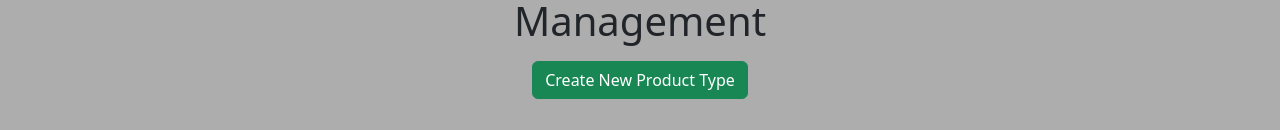
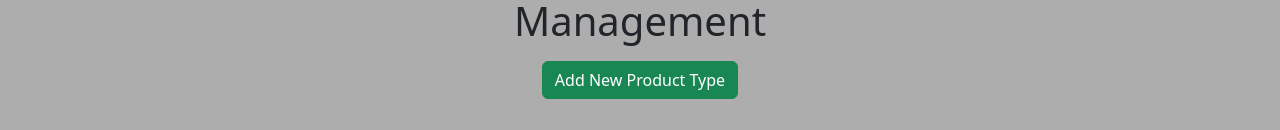
Before and after one commit to jarsenau11/Warehouse-Management, a React (Create React App) app in the folder app/: page /productTypes in a window 1280 px wide. Shown: the part 139-269 px from the top of the page. Built offline with nearby package versions, Linux system fonts and the light colour scheme; no server answers.

Commit message:
frontend POST operations progress

```diff
--- a/app/src/components/Modal/index.js
+++ b/app/src/components/Modal/index.js
@@ -23,7 +23,7 @@ function CustomModal(props) {
           <Button variant={props.cancelButtonVariant} onClick={handleClose}>
             Cancel
           </Button>
-          <Button variant={props.submitButtonVariant} onClick={props.handleSubmit}>
+          <Button variant={props.submitButtonVariant} onClick={function(){props.handleSubmit(); handleClose()}}>
             Confirm
           </Button>
         </Modal.Footer>
--- a/app/src/pages/Inventory.js
+++ b/app/src/pages/Inventory.js
@@ -1,9 +1,7 @@
 import React, { useEffect, useState } from "react";
 import CustomModal from "../components/Modal";
-import Button from 'react-bootstrap/Button';
 import Col from 'react-bootstrap/Col';
 import Form from 'react-bootstrap/Form';
-import InputGroup from 'react-bootstrap/InputGroup';
 import Row from 'react-bootstrap/Row';
 
 export default function Inventory() {
--- a/app/src/pages/ProductTypes.js
+++ b/app/src/pages/ProductTypes.js
@@ -1,4 +1,8 @@
 import React, { useEffect, useState } from "react";
+import CustomModal from "../components/Modal";
+import Col from 'react-bootstrap/Col';
+import Form from 'react-bootstrap/Form';
+import Row from 'react-bootstrap/Row';
 
 export default function Products() {
     const [productTypes, setProductTypes] = useState([]);
@@ -6,6 +10,41 @@ export default function Products() {
     const [warehouses, setWarehouses] = useState([]);
     const [items, setItems] = useState([]);
     // const [error, setError] = useState();
+    const [newProductTypeFormData, setNewProductTypeFormData] = useState();
+
+    const [validated, setValidated] = useState(false);
+
+    const handleSubmit = (event) => {
+        // const form = event.currentTarget;
+        // if (form.checkValidity() === false) {
+        //     event.preventDefault();
+        //     event.stopPropagation();
+        // }
+
+        fetch('productTypes/newProductType', {
+            method: 'POST',
+            headers: {
+                'Content-Type': 'application/json',
+            },
+            body: JSON.stringify(newProductTypeFormData)
+        })
+            .then((res) => res.json())
+            .then((data) => {
+                setProductTypes([...productTypes, ...data]);
+            })
+            .catch((err) => {
+                console.log(err.message);
+            });
+
+        setValidated(true);
+
+    };
+
+    const handleInputChange = (event) => {
+        setNewProductTypeFormData({
+            'value': event.target.value
+        })
+    }
 
     useEffect(() => {
         fetch('productTypes')
@@ -55,8 +94,35 @@ export default function Products() {
         <div className="small-container">
             {/** find a cool component to appear at the top of the page instead */}
             <h1 className="text-center">Product Type Management</h1>
+
             <div className="margin-top margin-bottom">
-                <button className="btn btn-success">Create New Product Type</button>
+                <CustomModal
+                    buttonTitle="Add New Product Type"
+                    action="createProductType"
+                    modalHeading="Add New Product Type"
+                    submitButtonVariant="primary"
+                    cancelButtonVariant="secondary"
+                    modalBody={
+                        <Form noValidate validated={validated} onSubmit={handleSubmit}>
+                            <Row className="mb-3">
+                                <Form.Group as={Col} md="8" controlId="productType">
+                                    <Form.Label>Product Type</Form.Label>
+                                    <Form.Control
+                                        required
+                                        type="text"
+                                        className="form-control"
+                                        onChange={handleInputChange}
+                                    />
+                                    {/* <Form.Control.Feedback type="invalid">
+                                        Please enter a value that does not match an existing product type
+                                    </Form.Control.Feedback> */}
+                                </Form.Group>
+                            </Row>
+                        </Form>
+                    }
+                    handleSubmit={handleSubmit} // this needs to be if(validated)
+                >
+                </CustomModal>
             </div>
 
             <table className="table table-secondary table-bordered">
--- a/app/src/pages/Products.js
+++ b/app/src/pages/Products.js
@@ -1,10 +1,74 @@
 import React, { useEffect, useState } from "react";
+import CustomModal from "../components/Modal";
+import Col from 'react-bootstrap/Col';
+import Form from 'react-bootstrap/Form';
+import Row from 'react-bootstrap/Row';
 
 export default function Products() {
     const [products, setProducts] = useState([]);
     const [warehouses, setWarehouses] = useState([]);
     const [items, setItems] = useState([]);
+    const [productTypes, setProductTypes] = useState([]);
     // const [error, setError] = useState();
+
+    const [newProductFormData, setNewProductFormData] = useState(
+    //     {
+    //     name: '',
+    //     productType: {},
+    //     description: '',
+    //     price: 0,
+    //     size: 0
+    // }
+    );
+
+    const [validated, setValidated] = useState(false);
+
+    const handleSubmit = (event) => {
+        // const form = event.currentTarget;
+        // if (form.checkValidity() === false) {
+        //     event.preventDefault();
+        //     event.stopPropagation();
+        // }
+
+        // fetch('productTypes/newProductType', {
+        //     method: 'POST',
+        //     headers: {
+        //         'Content-Type': 'application/json',
+        //     },
+        //     body: JSON.stringify(newProductFormData)
+        // })
+        //     .then((res) => res.json())
+        //     .then((data) => {
+        //         setProducts([...products, ...data]);
+        //     })
+        //     .catch((err) => {
+        //         console.log(err.message);
+        //     });
+
+        console.log(newProductFormData);
+
+        setValidated(true);
+
+    };
+
+    const test = (event) => {
+        console.log(event.target.value)
+        // console.log(JSON.parse(event.target.value))
+    }
+
+    const handleInputChange = (event) => {
+        setNewProductFormData({
+            ...newProductFormData,
+            [event.target.name]: event.target.value,
+            // 'name': event.target.name,
+            // 'productType': event.target.type,
+            // 'description': event.target.description,
+            // 'price': event.target.price,
+            // 'size': event.target.size
+        })
+        // console.log(newProductFormData)
+        // console.log(newProductFormData.productType)
+    }
 
     useEffect(() => {
         fetch('products')
@@ -39,12 +103,112 @@ export default function Products() {
             });
     }, []);
 
+    useEffect(() => {
+        fetch('productTypes')
+            .then((res) => res.json())
+            .then((data) => {
+                setProductTypes(data);
+            })
+            .catch((err) => {
+                console.log(err.message);
+            });
+    }, []);
+
+
     return (
         <div>
             {/** find a cool component to appear at the top of the page instead */}
             <h1>Product Management</h1>
             <div className="margin-top margin-bottom">
-                <button className="btn btn-success">Create New Product</button>
+                <CustomModal
+                    buttonTitle="Add New Product"
+                    action="createProduct"
+                    modalHeading="Add New Product"
+                    submitButtonVariant="primary"
+                    cancelButtonVariant="secondary"
+                    modalBody={
+                        <Form noValidate validated={validated} onSubmit={handleSubmit}>
+                            <Row className="mb-3">
+                                <Form.Group as={Col} md="6" controlId="name">
+                                    <Form.Label>Name</Form.Label>
+                                    <Form.Control
+                                        required
+                                        name="name"
+                                        type="text"
+                                        className="form-control"
+                                        onChange={handleInputChange}
+                                    />
+                                    {/* <Form.Control.Feedback type="invalid">
+                                        Please enter a value that does not match an existing product name
+                                    </Form.Control.Feedback> */}
+                                </Form.Group>
+                                <Form.Group as={Col} md="6" controlId="type">
+                                    <Form.Label>Type</Form.Label>
+                                    <Form.Select aria-label="Product Type" name="productType" onChange={test}>
+                                        <option>Select a product type</option>
+                                        {productTypes.map((productType) => (
+                                            <option key={productType.productTypeId} value={productType}>{productType.value}</option>
+                                        ))}
+                                    </Form.Select>
+
+
+                                    {/* <Form.Control.Feedback type="invalid">
+
+                                    </Form.Control.Feedback> */}
+                                </Form.Group>
+                            </Row>
+
+                            <Row className="mb-3">
+                            <Form.Group as={Col} md="12" controlId="description">
+                                <Form.Label>Description</Form.Label>
+                                <Form.Control
+                                    required
+                                    name="description"
+                                    type="text"
+                                    className="form-control"
+                                    onChange={handleInputChange}
+                                />
+                                {/* <Form.Control.Feedback type="invalid">
+
+                                    </Form.Control.Feedback> */}
+                            </Form.Group>
+                            </Row>
+
+
+                            <Row className="mb-3">
+                            <Form.Group as={Col} md="6" controlId="price">
+                                <Form.Label>Price</Form.Label>
+                                <Form.Control
+                                    required
+                                    name="price"
+                                    type="text"
+                                    className="form-control"
+                                    onChange={handleInputChange}
+                                />
+                                {/* <Form.Control.Feedback type="invalid">
+
+                                    </Form.Control.Feedback> */}
+                            </Form.Group>
+                            <Form.Group as={Col} md="6" controlId="size">
+                                <Form.Label>Size</Form.Label>
+                                <Form.Control
+                                    required
+                                    name="size"
+                                    type="number"
+                                    className="form-control"
+                                    onChange={handleInputChange}
+                                />
+                                {/* <Form.Control.Feedback type="invalid">
+
+                                    </Form.Control.Feedback> */}
+                            </Form.Group>
+                            </Row>
+
+                        </Form>
+                    }
+                    handleSubmit={handleSubmit} // this needs to be if(validated)
+                >
+                </CustomModal>
             </div>
 
             <table className="table table-secondary table-bordered">
```
